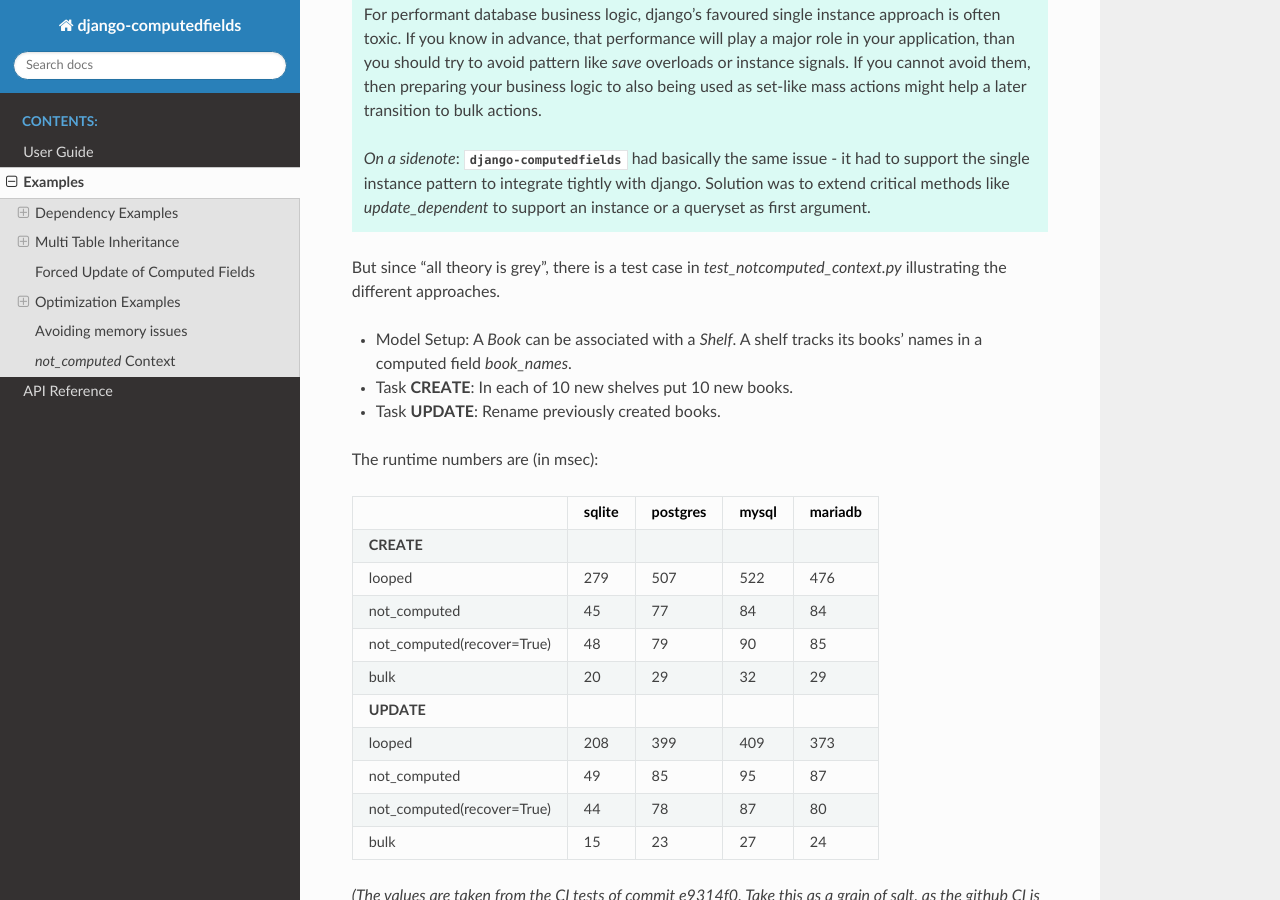
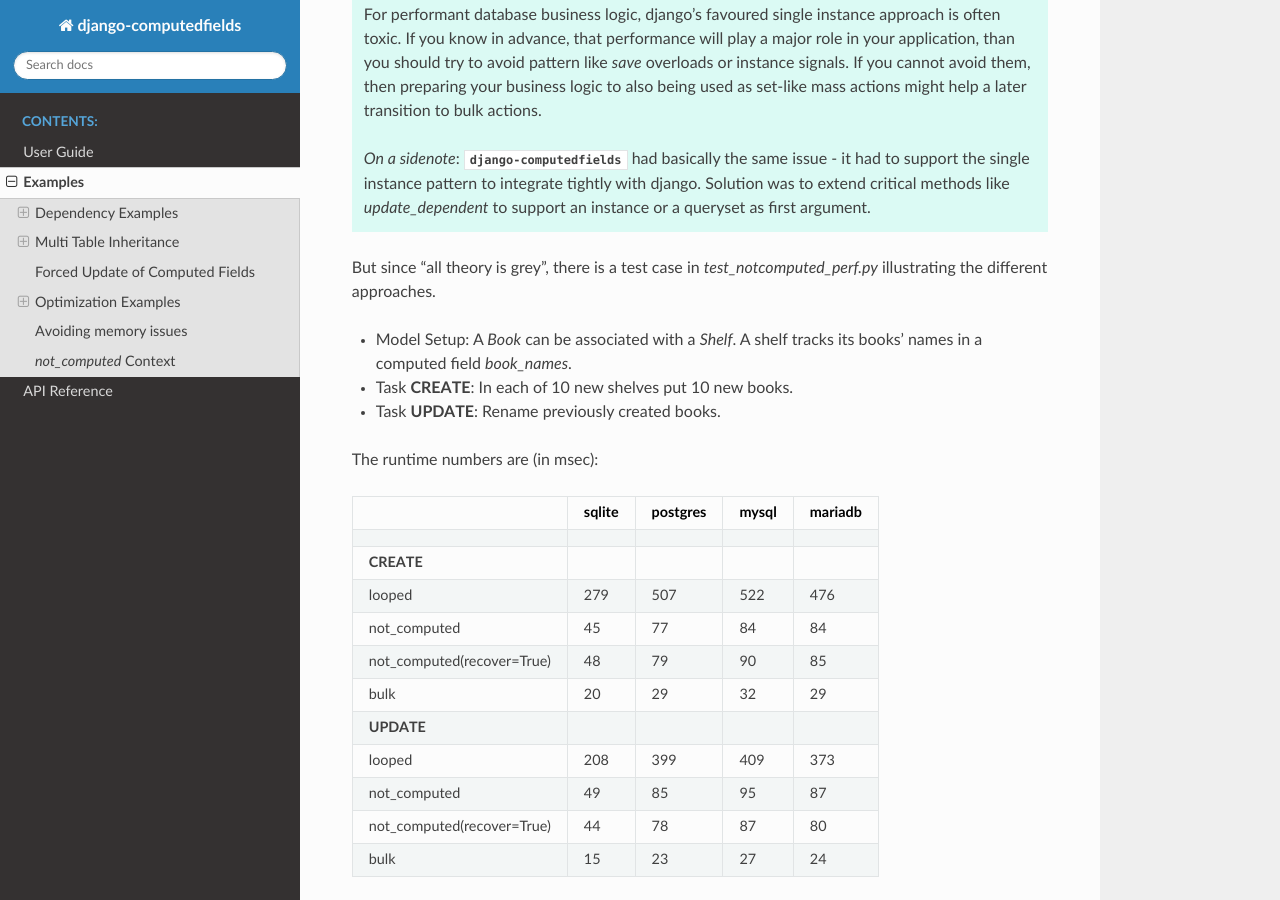
Before and after one commit to netzkolchose/django-computedfields, a Sphinx documentation site: the page built from docs/examples.rst, in a window 1280 px wide and 900 px high, scrolled down 26765 px. Built offline with Sphinx 7.4.7 and the Read the Docs theme 3.1.0, drawn with Linux system fonts in a browser that asks for light colours; the version number is read from the project's files by our own code.

Commit message:
fix perf test name in docs

```diff
--- a/docs/examples.rst
+++ b/docs/examples.rst
@@ -1302,7 +1302,7 @@ without too much changes introduced into your code.
     the single instance pattern to integrate tightly with django. Solution was to extend critical methods
     like `update_dependent` to support an instance or a queryset as first argument.
 
-But since "all theory is grey", there is a test case in `test_notcomputed_context.py` illustrating the different
+But since "all theory is grey", there is a test case in `test_notcomputed_perf.py` illustrating the different
 approaches.
 
 - Model Setup: A `Book` can be associated with a `Shelf`. A shelf tracks its books' names
@@ -1312,29 +1312,31 @@ approaches.
 
 The runtime numbers are (in msec):
 
-+-----------------------------------------------+--------+----------+-------+---------+
-|                                               | sqlite | postgres | mysql | mariadb |
-+===============================================+========+==========+=======+=========+
-| **CREATE**                                    |        |          |       |         |
-+-----------------------------------------------+--------+----------+-------+---------+
-| looped                                        | 279    | 507      | 522   | 476     |
-+-----------------------------------------------+--------+----------+-------+---------+
-| not_computed                                  | 45     | 77       | 84    | 84      |
-+-----------------------------------------------+--------+----------+-------+---------+
-| not_computed(recover=True)                    | 48     | 79       | 90    | 85      |
-+-----------------------------------------------+--------+----------+-------+---------+
-| bulk                                          | 20     | 29       | 32    | 29      |
-+-----------------------------------------------+--------+----------+-------+---------+
-| **UPDATE**                                    |        |          |       |         |
-+-----------------------------------------------+--------+----------+-------+---------+
-| looped                                        | 208    | 399      | 409   | 373     |
-+-----------------------------------------------+--------+----------+-------+---------+
-| not_computed                                  | 49     | 85       | 95    | 87      |
-+-----------------------------------------------+--------+----------+-------+---------+
-| not_computed(recover=True)                    | 44     | 78       | 87    | 80      |
-+-----------------------------------------------+--------+----------+-------+---------+
-| bulk                                          | 15     | 23       | 27    | 24      |
-+-----------------------------------------------+--------+----------+-------+---------+
++----------------------------+--------+----------+-------+---------+
+|                            | sqlite | postgres | mysql | mariadb |
++============================+========+==========+=======+=========+
+|                            |        |          |       |         |
++----------------------------+--------+----------+-------+---------+
+| **CREATE**                 |        |          |       |         |
++----------------------------+--------+----------+-------+---------+
+| looped                     | 279    | 507      | 522   | 476     |
++----------------------------+--------+----------+-------+---------+
+| not_computed               | 45     | 77       | 84    | 84      |
++----------------------------+--------+----------+-------+---------+
+| not_computed(recover=True) | 48     | 79       | 90    | 85      |
++----------------------------+--------+----------+-------+---------+
+| bulk                       | 20     | 29       | 32    | 29      |
++----------------------------+--------+----------+-------+---------+
+| **UPDATE**                 |        |          |       |         |
++----------------------------+--------+----------+-------+---------+
+| looped                     | 208    | 399      | 409   | 373     |
++----------------------------+--------+----------+-------+---------+
+| not_computed               | 49     | 85       | 95    | 87      |
++----------------------------+--------+----------+-------+---------+
+| not_computed(recover=True) | 44     | 78       | 87    | 80      |
++----------------------------+--------+----------+-------+---------+
+| bulk                       | 15     | 23       | 27    | 24      |
++----------------------------+--------+----------+-------+---------+
 
 *(The values are taken from the CI tests of commit e9314f0. Take this as a grain of salt,
 as the github CI is not meant for performance testing. The overall tendency is still preserved
```
